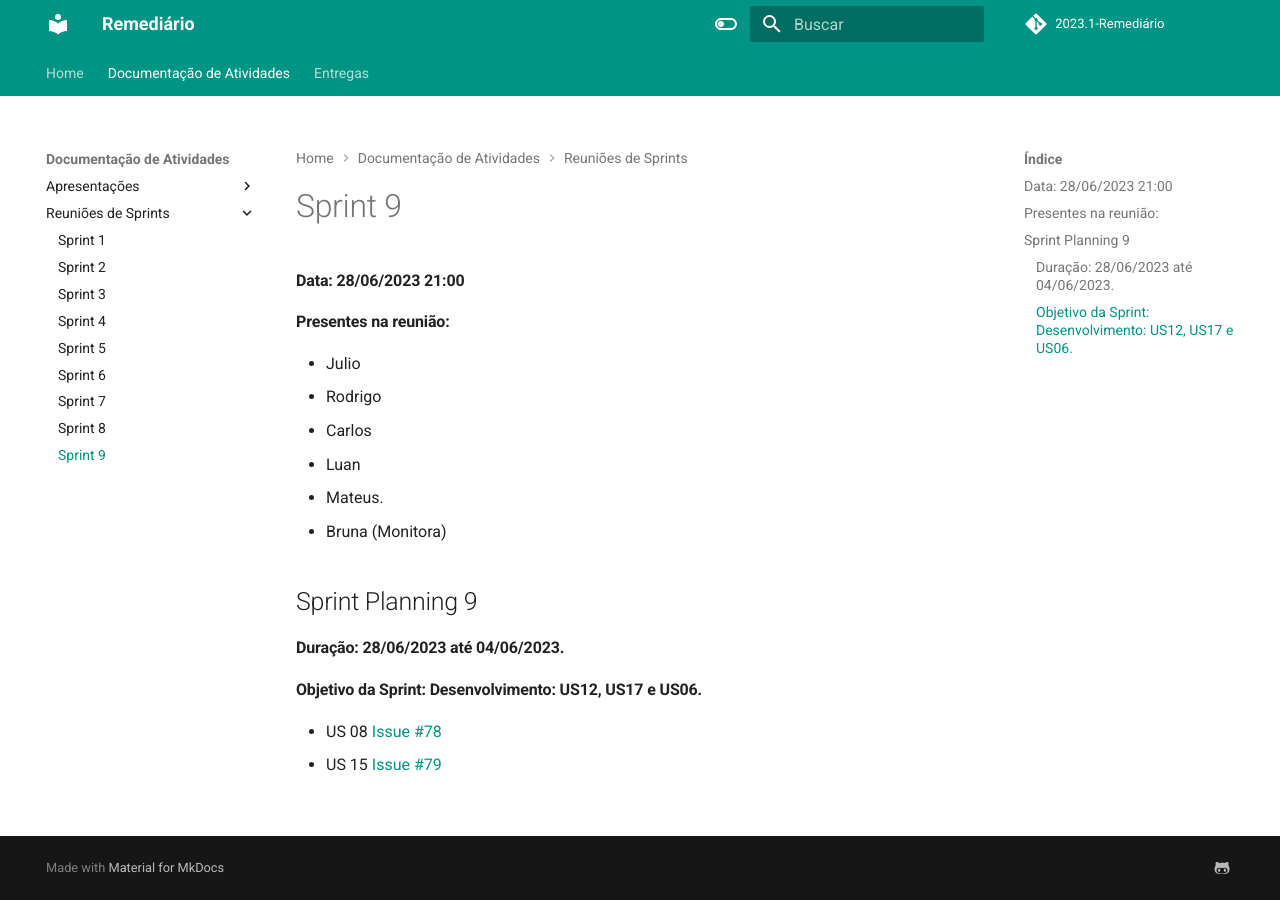
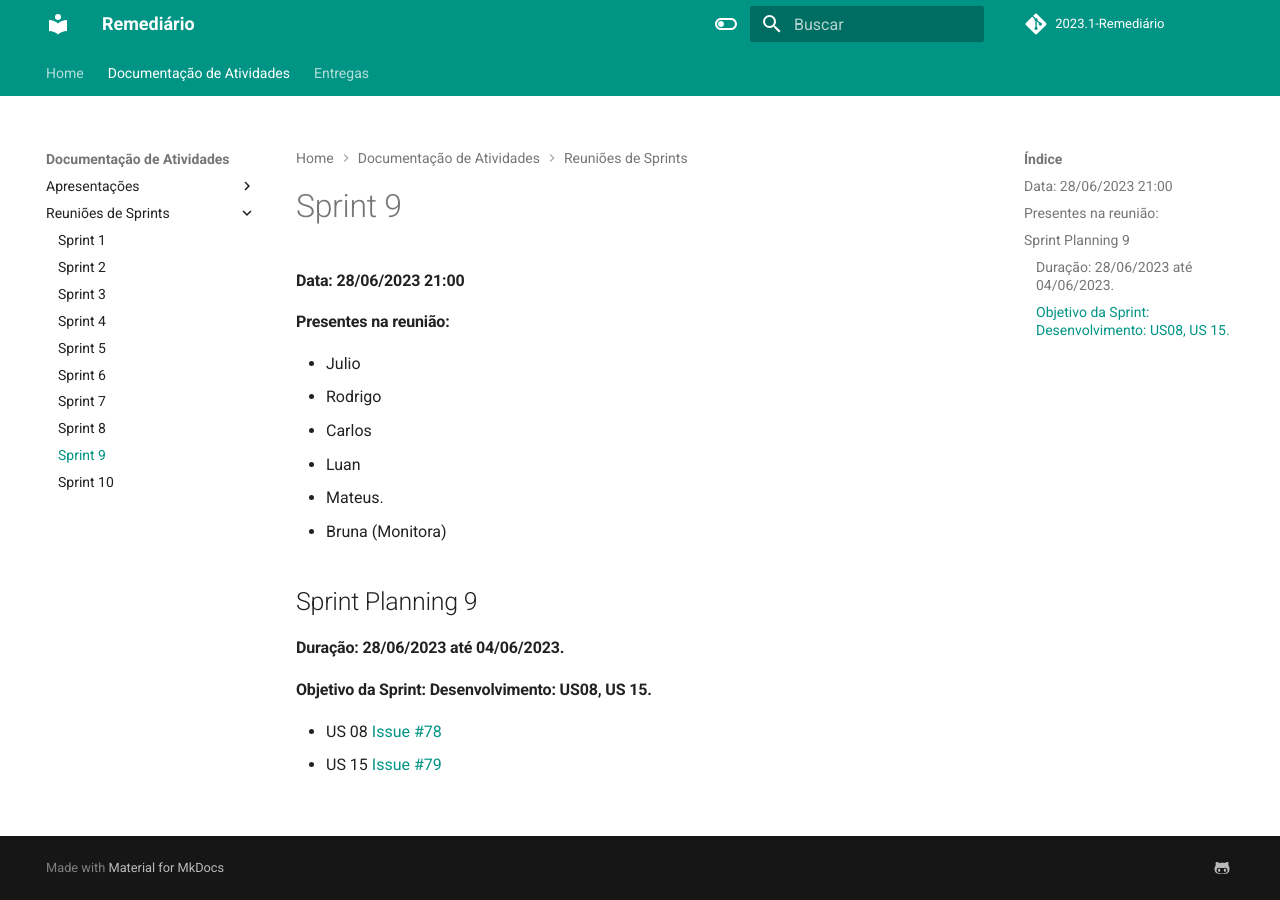
Before and after one commit to mdsreq-fga-unb/2023.1-Remediario, an MkDocs documentation site: the page built from docs/documentacao/Reuniões de Sprints/Sprint9.md, in a window 1280 px wide. Built offline with MkDocs 1.6.1 and Material for MkDocs 9.7.7, drawn with Linux system fonts in a browser that asks for light colours; comment, search, counter and statistics services are not loaded.

Commit message:
sprint10

```diff
--- a/docs/documentacao/Reuniões de Sprints/Sprint9.md
+++ b/docs/documentacao/Reuniões de Sprints/Sprint9.md
@@ -11,7 +11,7 @@
 ## Sprint Planning 9
 
 #### Duração: 28/06/2023 até 04/06/2023.
-#### Objetivo da Sprint: Desenvolvimento: US12, US17 e US06.
+#### Objetivo da Sprint: Desenvolvimento: US08, US 15.
 
 - US 08 [Issue #78](https://github.com/mdsreq-fga-unb/2023.1-Remediario/issues/78)
 - US 15 [Issue #79](https://github.com/mdsreq-fga-unb/2023.1-Remediario/issues/79)
--- a/mkdocs.yml
+++ b/mkdocs.yml
@@ -42,6 +42,7 @@ nav:
           - Sprint 7: "documentacao/Reuniões de Sprints/Sprint7.md"
           - Sprint 8: "documentacao/Reuniões de Sprints/Sprint8.md"
           - Sprint 9: "documentacao/Reuniões de Sprints/Sprint9.md"
+          - Sprint 10: "documentacao/Reuniões de Sprints/Sprint10.md"
 
   - Entregas:
       - Unidade 1:
```
Also changed, not shown: docs/documentacao/Reuniões de Sprints/Sprint10.md (added, +18 -0 lines).
